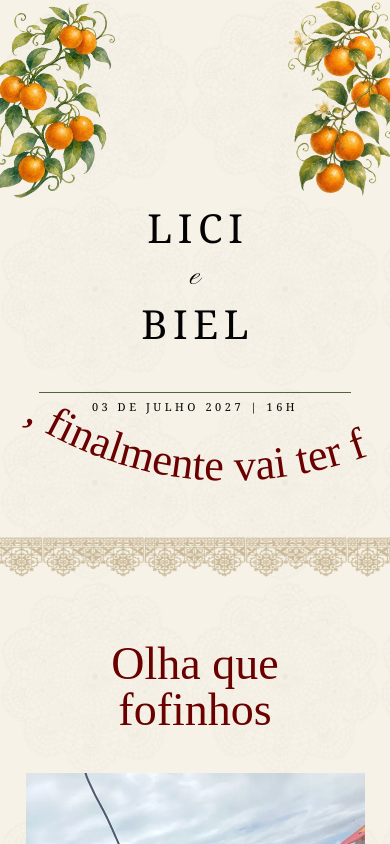
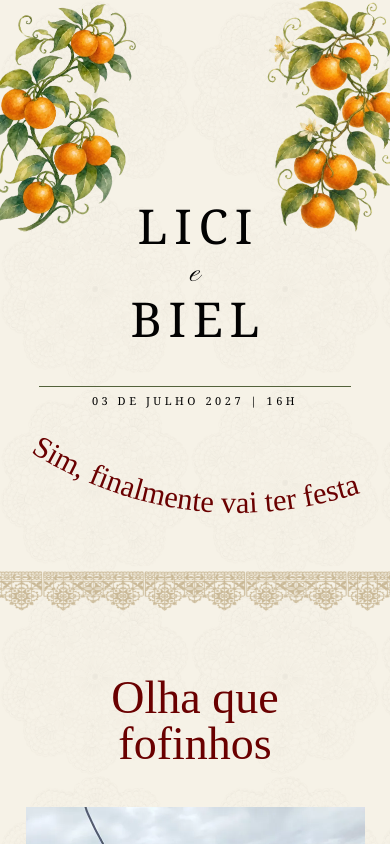
Before and after one commit to GabrielAraujo98/site-convite-casamento, a React (Vite) app: page / in a window 390 px wide. Shown: the top 844 px of the page. Built offline with nearby package versions, Linux system fonts and the light colour scheme; a web font is replaced by a local one.

Commit message:
Feat - Hero : Enlarge orange branches with parallax and center tagline

```diff
--- a/src/sections/Hero.jsx
+++ b/src/sections/Hero.jsx
@@ -13,19 +13,22 @@ export function Hero() {
   return (
     <header
       id="top"
-      className="relative flex flex-col items-center px-5 pt-[200px] pb-10 text-center md:min-h-[560px] md:pt-[142px] md:pb-0"
+      className="relative flex flex-col items-center px-5 pt-[200px] pb-12 text-center md:min-h-[600px] md:pt-[142px] md:pb-16"
     >
-      {/* Ornaments: positions and angles measured in the PDF */}
-      <Ornament name="orange-branch-left" className="top-0 -left-2.5 w-[120px] rotate-6 md:top-[43px] md:left-[50px] md:w-[236px]" />
-      <Ornament name="orange-blossom" className="top-[160px] left-[155px] hidden w-[88px] -rotate-[11.6deg] md:block" />
-      <Ornament name="orange-blossom" className="top-[275px] left-[95px] hidden w-[88px] rotate-[131deg] md:block" />
-      <Ornament name="orange-branch-right" className="top-0 -right-2.5 w-[110px] -rotate-[6.6deg] md:top-[65px] md:right-[55px] md:w-[210px]" />
+      {/* Ornaments: angles from the PDF. Small on phones, medium on tablets (so they don't cover
+          the names), a bit bigger from 1024px and large from 1280px, where the margins have room.
+          The blossoms only show with the large branch they belong to.
+          The left branch and its two blossoms share one speed, so they move as one piece. */}
+      <Ornament name="orange-branch-left" speed={0.3} className="top-0 -left-2.5 w-[140px] rotate-6 md:w-[210px] lg:-top-[30px] lg:-left-[30px] lg:w-[290px] xl:-top-[70px] xl:-left-[39px] xl:w-[430px]" />
+      <Ornament name="orange-blossom" speed={0.3} className="top-[152px] left-[174px] hidden w-[152px] -rotate-[11.6deg] xl:block" />
+      <Ornament name="orange-blossom" speed={0.3} className="top-[344px] left-[67px] hidden w-[152px] rotate-[131deg] xl:block" />
+      <Ornament name="orange-branch-right" speed={0.25} className="top-0 -right-2.5 w-[130px] -rotate-[6.6deg] md:w-[195px] lg:-top-[20px] lg:-right-[25px] lg:w-[270px] xl:-top-[50px] xl:-right-[35px] xl:w-[400px]" />
 
       {/* "LICI e BIEL" */}
       <h1 className="relative flex flex-col items-center font-normal">
-        <span className="pl-[0.14em] font-display text-[40px] tracking-[0.14em] uppercase md:text-names">{partnerOne}</span>
-        <span className="my-1 font-script text-script">{t('hero.joiner')}</span>
-        <span className="pl-[0.14em] font-display text-[40px] tracking-[0.14em] uppercase md:text-names">{partnerTwo}</span>
+        <span className="pl-[0.14em] font-display text-[48px] leading-[1.1] tracking-[0.14em] uppercase md:text-names">{partnerOne}</span>
+        <span className="my-1 font-script text-script md:text-[40px]">{t('hero.joiner')}</span>
+        <span className="pl-[0.14em] font-display text-[48px] leading-[1.1] tracking-[0.14em] uppercase md:text-names">{partnerTwo}</span>
       </h1>
 
       {/* Thin olive line with the date under it */}
@@ -33,7 +36,13 @@ export function Hero() {
         {formatDate('hero.dateLine', wedding.date)}
       </p>
 
-      <CurvedText width={460} curve={-55} fontSize={58} className="relative -mt-[30px] w-full max-w-[520px] rotate-6 md:rotate-12">
+      {/* Centered and slightly tilted, so it feels hand placed */}
+      <CurvedText
+        width={460}
+        curve={-55}
+        fontSize={40}
+        className="relative mt-6 w-full max-w-[520px] rotate-[7deg] md:mt-12 md:rotate-[9deg]"
+      >
         {t('hero.tagline')}
       </CurvedText>
     </header>
```
